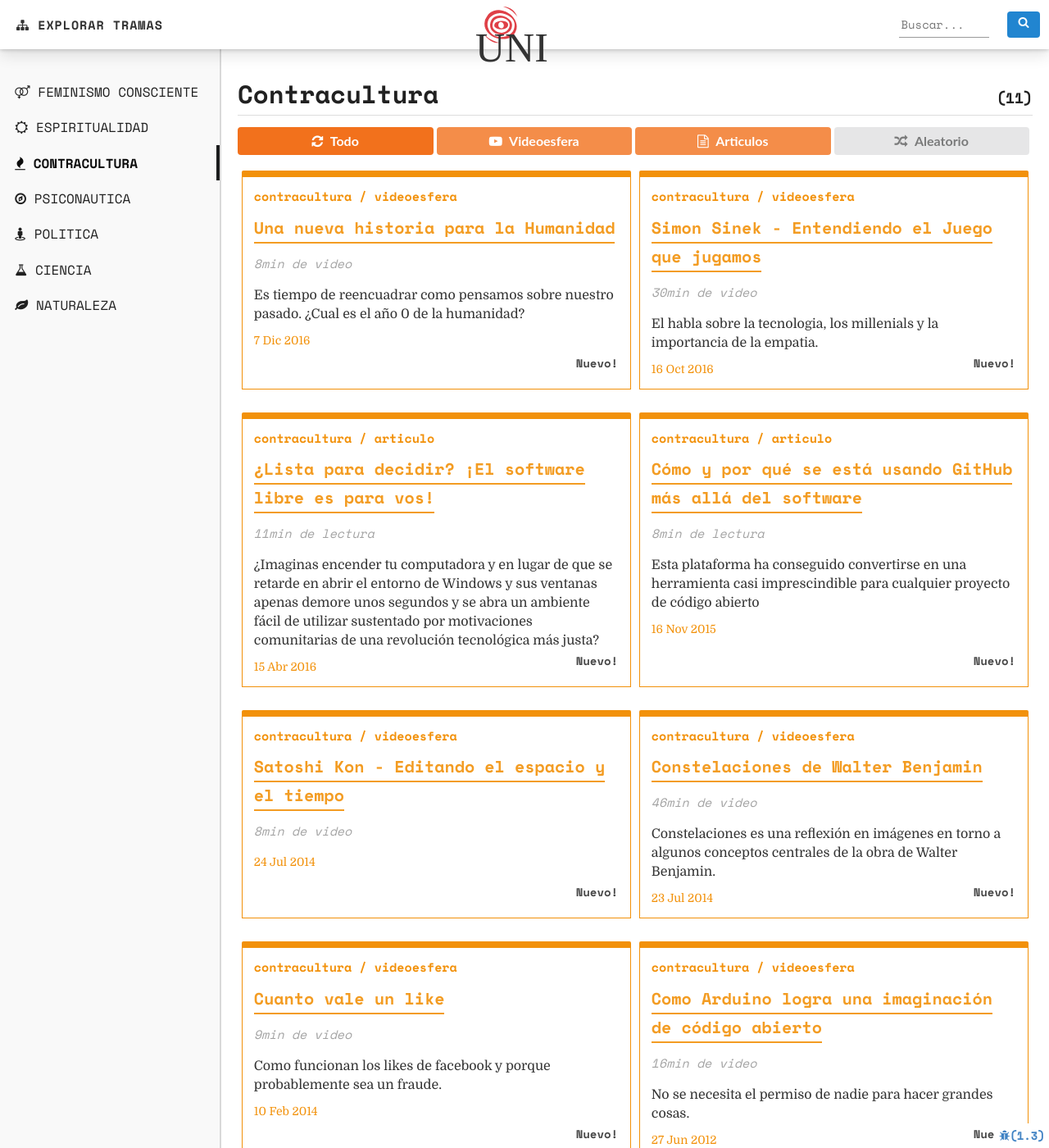
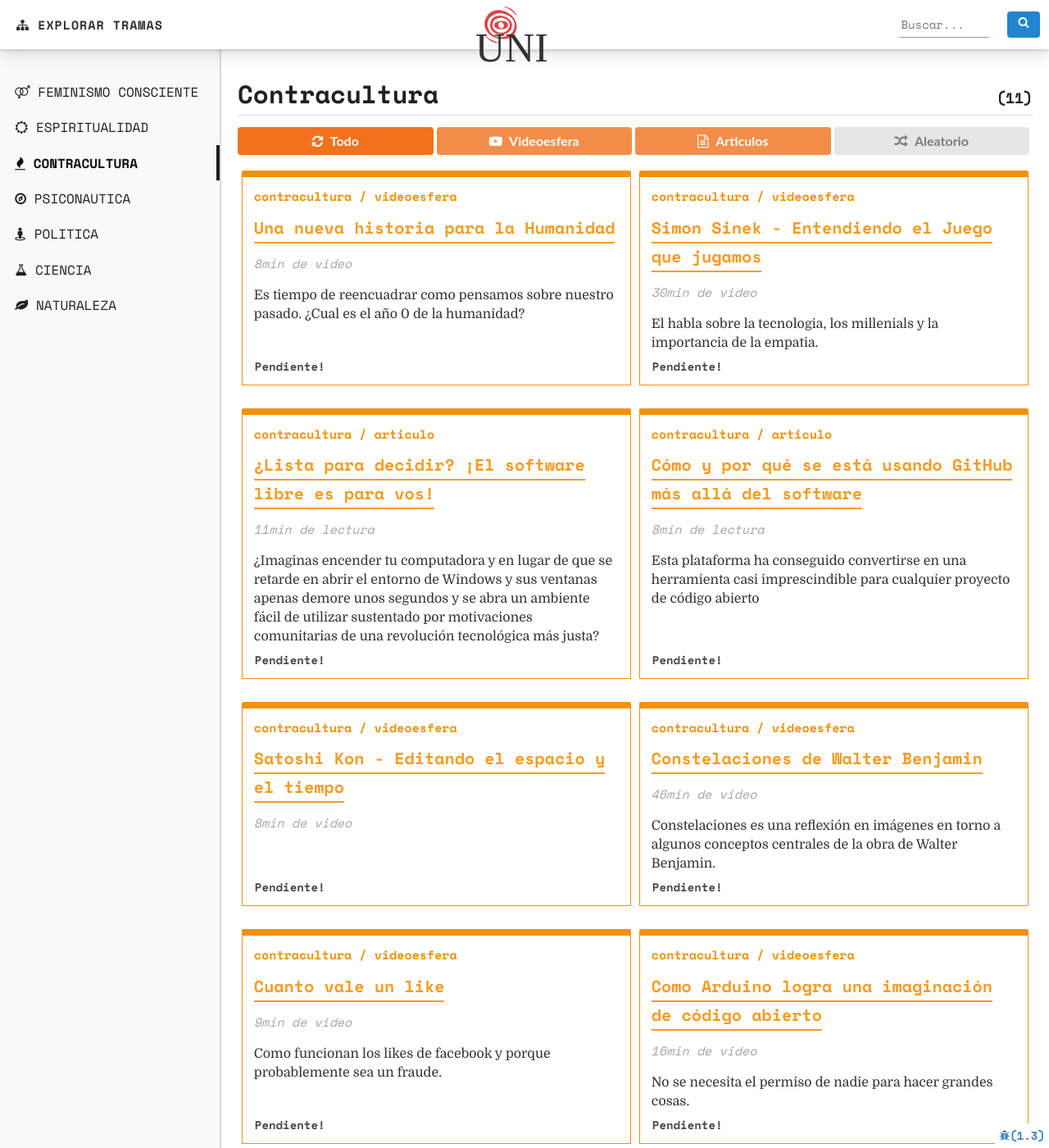
Before and after one commit to ama-trama/uni, a Jekyll site: the page built from contracultura.html, in a window 1280 px wide and 1400 px high. Shown: the whole window at 82% size. Built offline with Jekyll 4.4.1, drawn with Linux system fonts in a browser that asks for light colours; some web fonts are replaced; comment, search, counter and statistics services are not loaded; some of the changed text lies outside the part shown.

Commit message:
pendientes

```diff
--- a/_includes/category-list.html
+++ b/_includes/category-list.html
@@ -22,26 +22,6 @@
         <div class="description">
           {{post.meta}}
         </div>
-        <time datetime="{{ post.date | %Y-%m-%d %H:%M+01:00 }}">
-         <!-- Whitespace added for readability -->
-         {% assign m = post.date | date: "%-m" %}
-         {{ post.date | date: "%-d" }}
-         {% case m %}
-           {% when '1' %}Ene
-           {% when '2' %}Feb
-           {% when '3' %}Mar
-           {% when '4' %}Abr
-           {% when '5' %}May
-           {% when '6' %}Jun
-           {% when '7' %}Jul
-           {% when '8' %}Ago
-           {% when '9' %}Sep
-           {% when '10' %}Oct
-           {% when '11' %}Nov
-           {% when '12' %}Dic
-         {% endcase %}
-         {{ post.date | date: "%Y" }}
-</time>
       </div>
     </div>
     {% endif %}
--- a/_scss/layouts/category.scss
+++ b/_scss/layouts/category.scss
@@ -36,6 +36,12 @@
             width: 100% !important;
             .description {
                 display: none;
+            }
+
+            a span:after {
+                left: unset;
+                right: 15px;
+                bottom: 15px;
             }
         }
 
--- a/_scss/layouts/default.scss
+++ b/_scss/layouts/default.scss
@@ -9,18 +9,28 @@
 
 
 	a span:after {
-		content: 'Nuevo!';
+		content: 'Pendiente!';
 		font-size: .7em;
 		vertical-align: middle;
 		display: inline-block;
 		color: #333;
 		//margin-left: .5em;
 		position: absolute;
-		right: 15px;
-		bottom: 1em;
+		left: 15px;
+		bottom: 5px;
 	}
 	a:visited span:after {
-		color: #fff;
+		color: #fff;;
+		opacity: 0;
+		display: none;
+		visibility: hidden;
+		pointer-events: none;
+		cursor: default;
+	}
+
+	.post-status {
+		pointer-events: none;
+		cursor: default;
 	}
 
 	.item {
@@ -129,7 +139,7 @@
 
 	.description {
 		color: #333;
-		margin: 10px 0;
+		margin: 10px 0 25px;
 		font-size: 16px;
 		line-height: 23px;
 	}
--- a/index.html
+++ b/index.html
@@ -141,10 +141,6 @@ layout: default
           <div class="description">
             {{post.meta}}
           </div>
-          <div class="meta mono-space">
-            {% include meta-time.html %} -
-            Vía <a href="{{post.author_url}}" target="_blank">{{post.author}}</a>
-          </div>
         </div>
       </div>
     {%endfor %}
```
